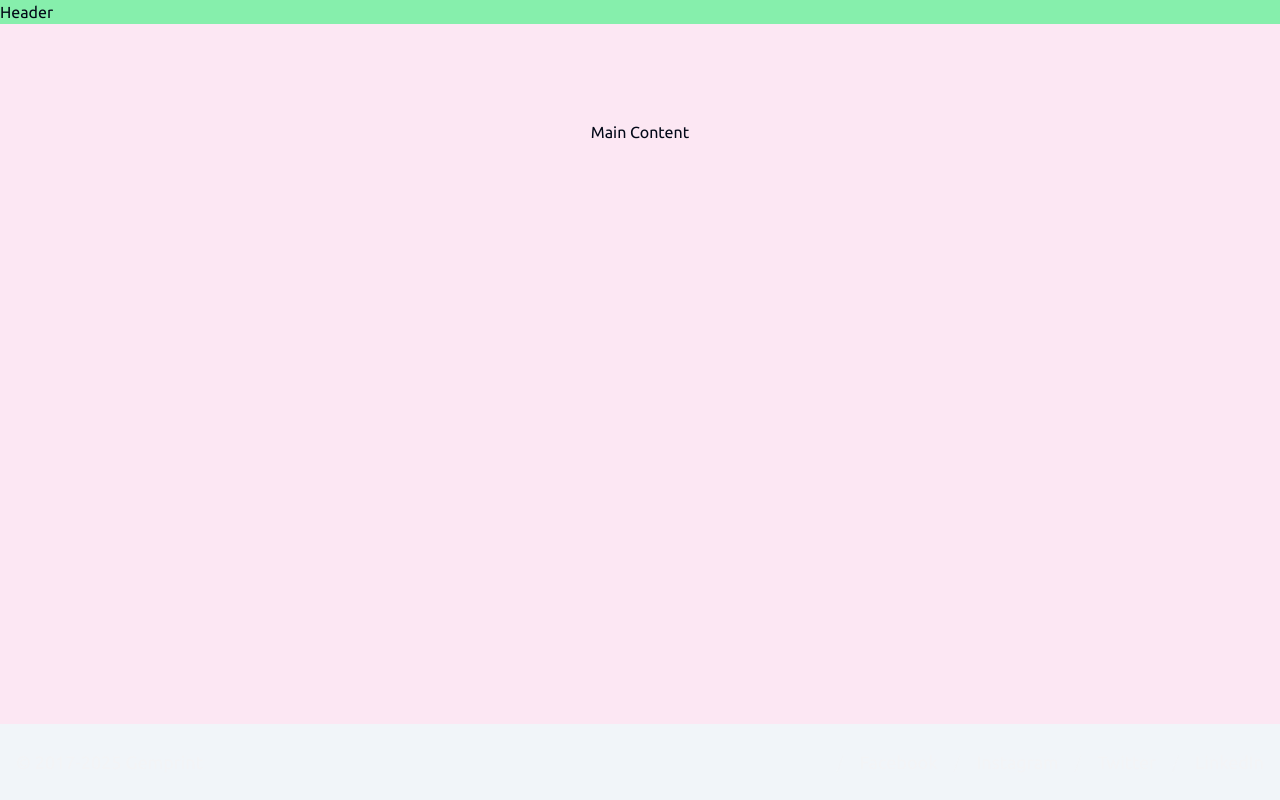
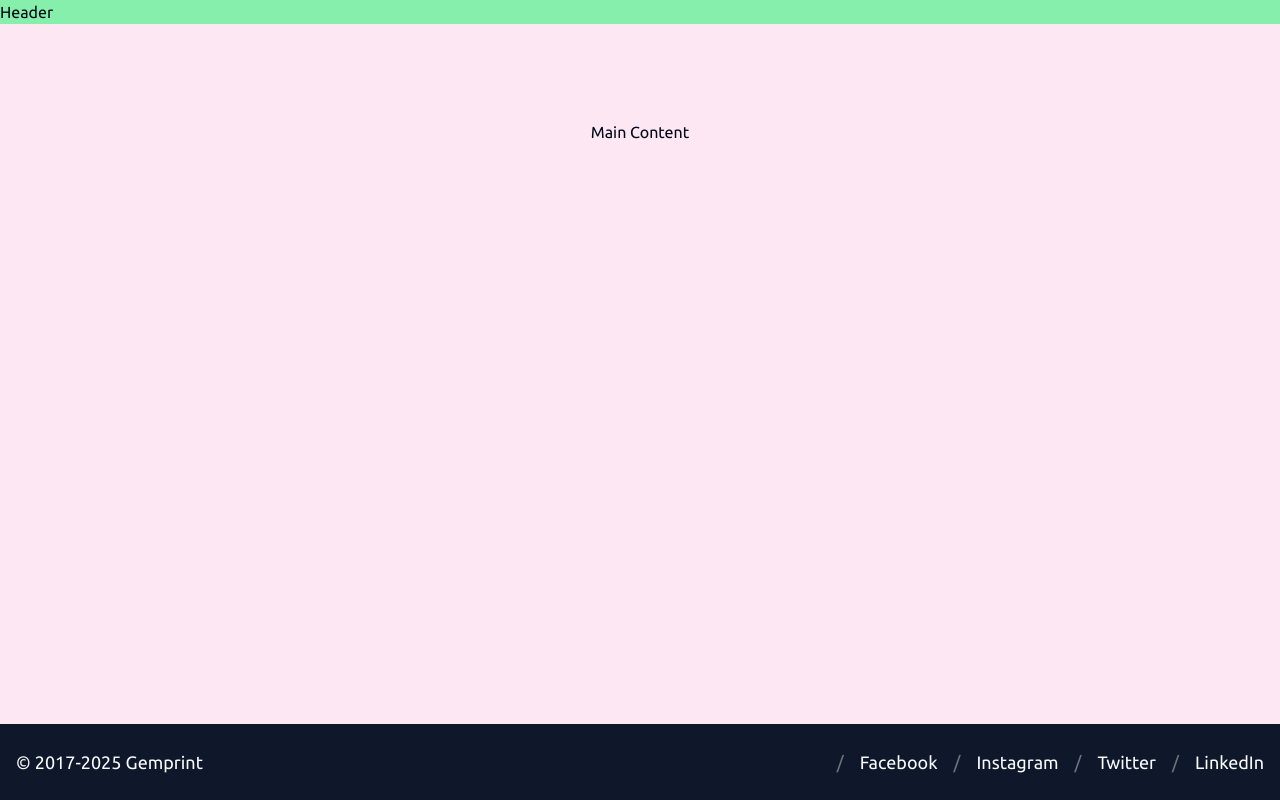
Before and after one commit to propbono/gemprint.ca, a Next.js app: page / in a window 1280 px wide. Built offline with nearby package versions, Linux system fonts and the light colour scheme.

Commit message:
fix: fix footer after adding shadcn

```diff
--- a/src/components/footer/footer.tsx
+++ b/src/components/footer/footer.tsx
@@ -1,3 +1,4 @@
+import { cn } from "@/utils/cn";
 import { Container } from "../container/container";
 
 type FooterProps = {
@@ -11,7 +12,7 @@ type FooterProps = {
 export const Footer = ({ links, className }: FooterProps) => {
   const year = new Date().getFullYear();
   return (
-    <footer className="bg-secondary text-lg text-gray-100">
+    <footer className={cn("text-lg bg-secondary-foreground text-primary-foreground", className)}>
       <Container className="justify-left flex  w-full flex-col-reverse items-center py-6  md:flex-row md:justify-between ">
         <div>© 2017-{year} Gemprint</div>
         {links && (
```
